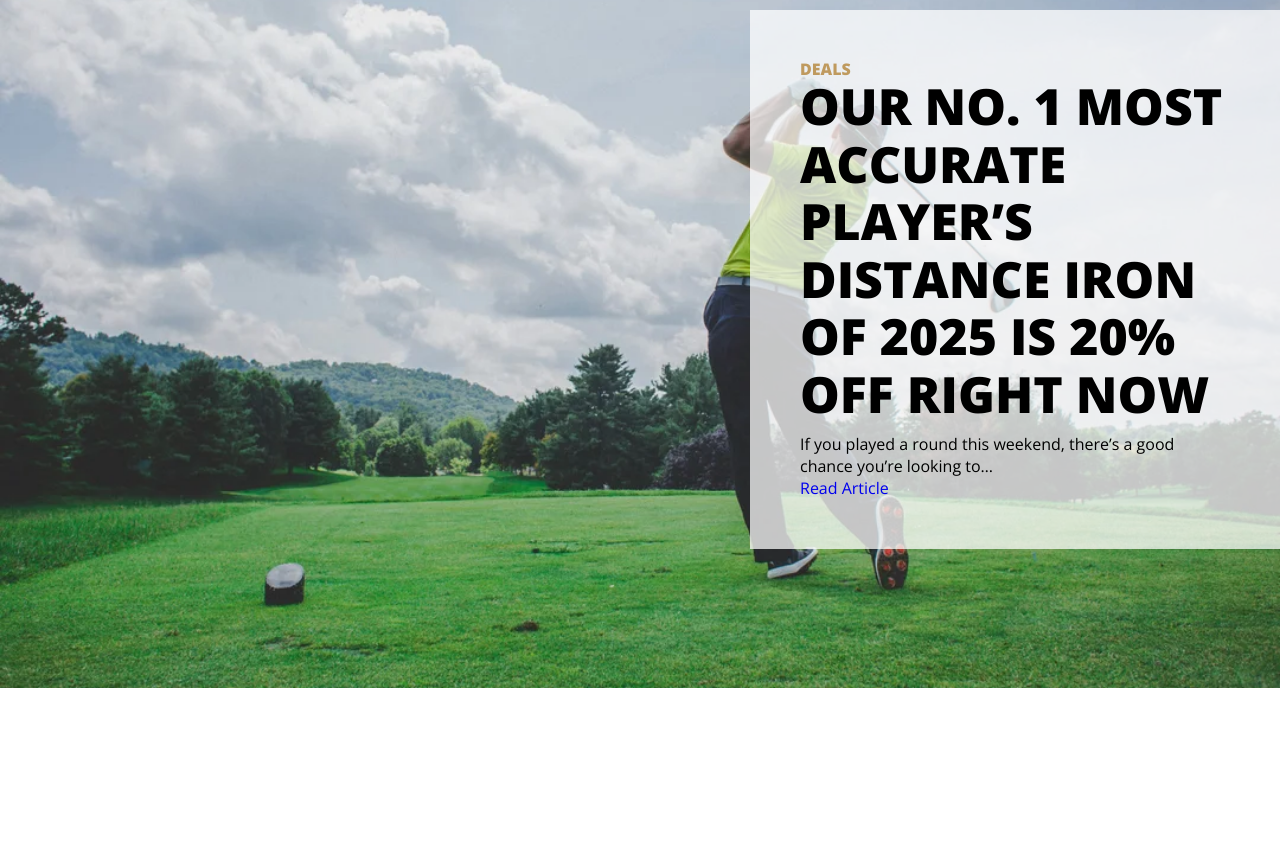
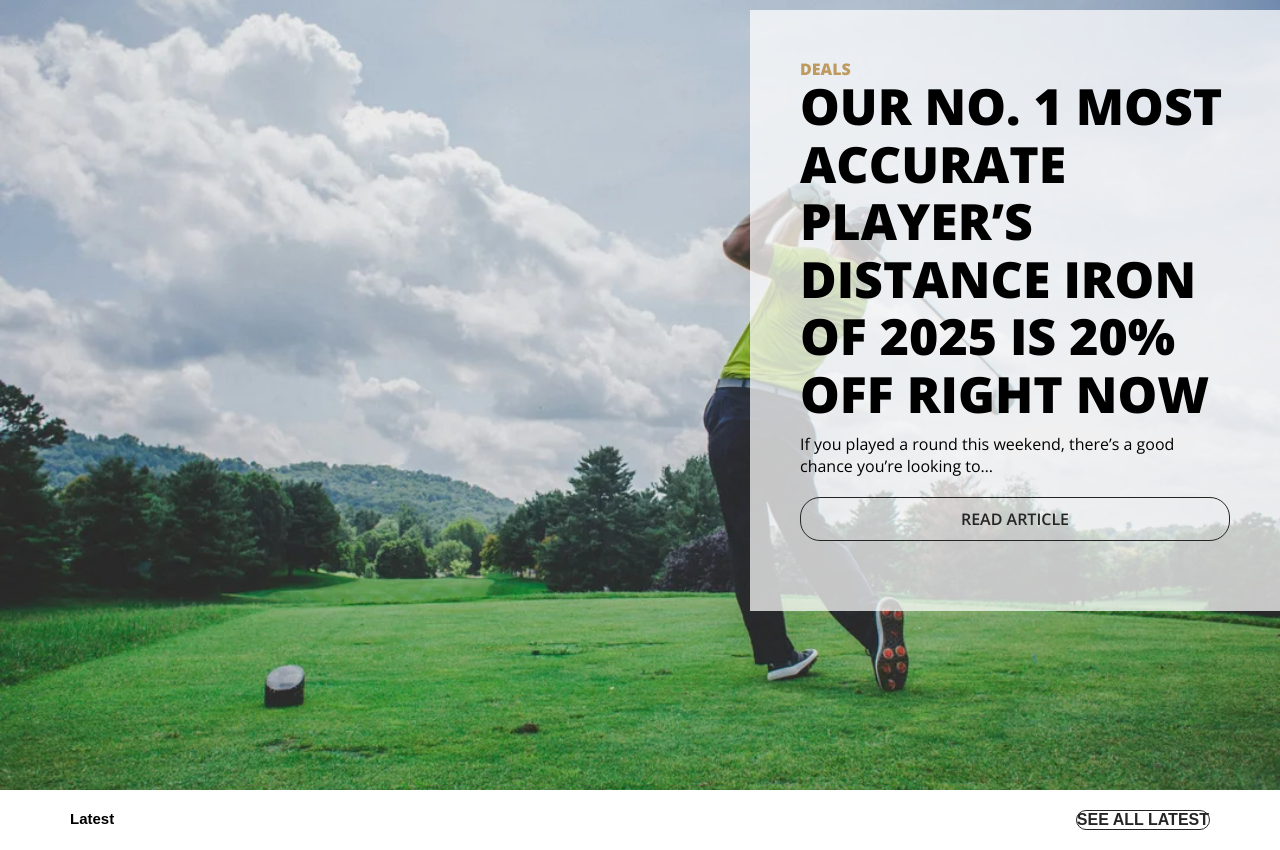
Before and after one commit to Md-Iar-Hossain/golf_demo_website, a website: page index.html in a window 1280 px wide. Shown: the part 112-962 px from the top of the page. Before the commit the page ends 902 px from the top, so only its background shows below. Drawn offline with nearby package versions, Linux system fonts and the light colour scheme.

Commit message:
Hero section button and Latest section heading design

```diff
--- a/index.html
+++ b/index.html
@@ -111,9 +111,17 @@
                 <article>
                     <h2><span>Deals</span> Our No. 1 Most Accurate Player’s Distance Iron of 2025 Is 20% Off Right Now</h2>
                     <p>If you played a round this weekend, there’s a good chance you’re looking to…</p>
-                    <a href="#" class="btn">Read Article</a>
+                    <a href="#" class="btn py-1 my-2">Read Article</a>
                 </article>
             </div>
+        </div>
+    </section>
+    <section class="latest_news py-2">
+        <div class="container">
+          <div class="heading d-flex justify-between ">
+            <h2>Latest</h2>
+            <a href="#" class="btn">See All Latest</a>
+          </div>
         </div>
     </section>
     <script src="src/js/script.js"></script>
--- a/src/scss/_utilities.scss
+++ b/src/scss/_utilities.scss
@@ -10,6 +10,10 @@
 .px-1 {padding-inline: 1rem;}
 .py-2 {padding-block: 2rem;}
 .px-2 {padding-inline: 2rem;}
+.my-1 {margin-block: 1rem;}
+.mx-1 {margin-inline: 1rem;}
+.my-2 {margin-block: 2rem;}
+.mx-2 {margin-inline: 2rem;}
 .d-flex {display: flex;}
 .align-center {align-items: center;}
 .jutify-center {justify-content: center;}
--- a/src/scss/layout/_header.scss
+++ b/src/scss/layout/_header.scss
@@ -1,4 +1,8 @@
 header {
+   position: sticky;
+   top: 0;
+   left: 0;
+   z-index: 5;
    display: flex;
    height: 10.2rem;
    justify-content: space-between;
--- a/src/scss/layout/_hero_section.scss
+++ b/src/scss/layout/_hero_section.scss
@@ -1,6 +1,7 @@
 section.here_section {
    position: relative;
    min-height: 100vh;
+   overflow: hidden;
 
    &::before {
       content: '';
@@ -9,7 +10,10 @@ section.here_section {
       z-index: -1;
       background: url('../../../img/2.webp') no-repeat fixed;
       background-size: cover;
+      transform: scale(1);
+      transition: all 0.3s ease-in-out;
    }
+   &:hover:before {transform: scale(1.05);}
    .article_post {
       justify-content: flex-end;
 
@@ -36,3 +40,18 @@ section.here_section {
       }
    }
 }
+section .btn {
+   color: $bgColor;
+   display: block;
+   text-align: center;
+   font-weight: 600;
+   text-transform: uppercase;
+   border: 0.1rem solid $bgColor;
+   border-radius: 2rem;
+   transition: all 0.3s ease-in-out;
+
+   &:hover {
+      color: $textColor;
+      background: $bgColor;
+   }
+}
```
Also changed, not shown: src/css/style.css, 1 other file.
